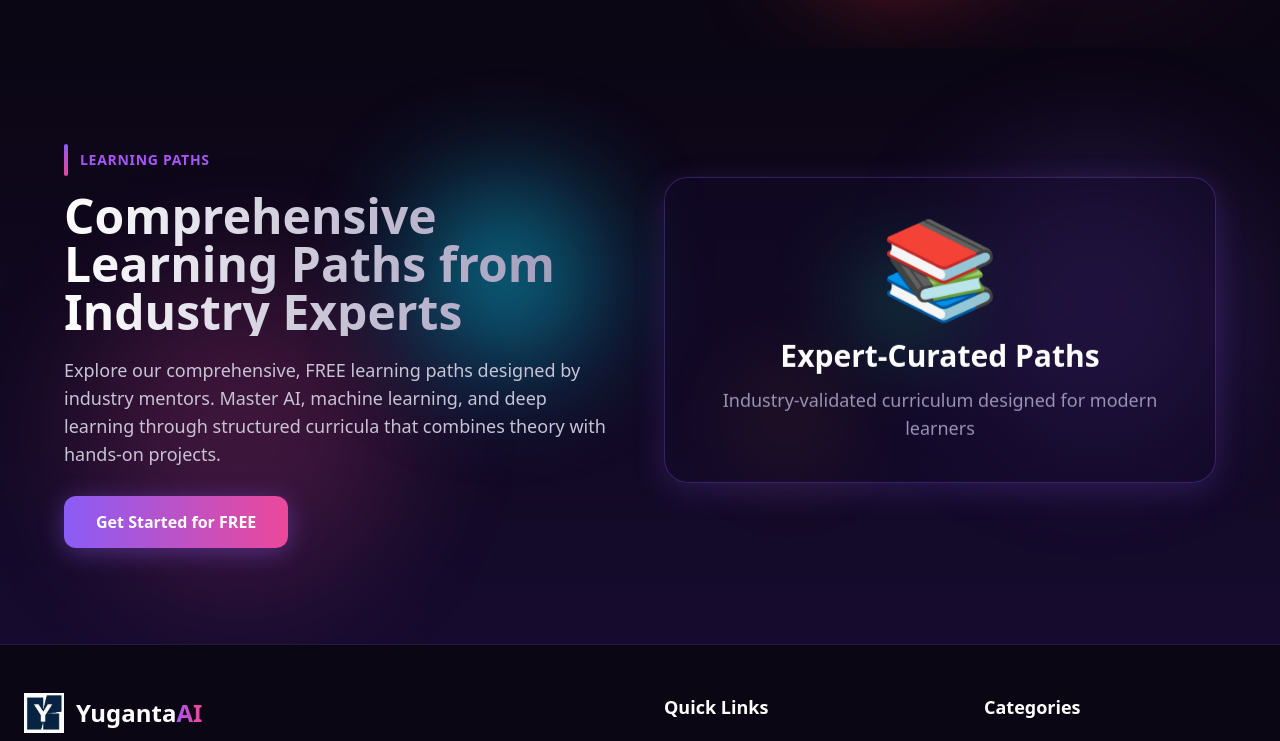
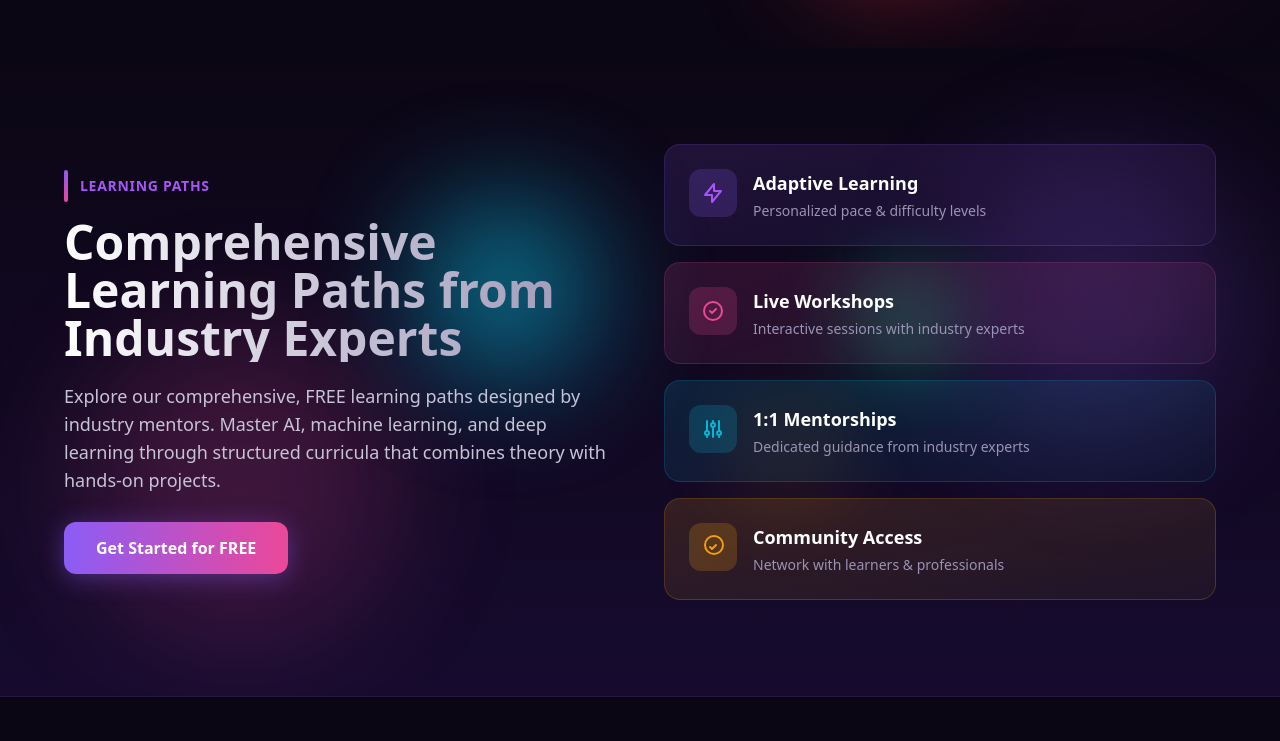
Before and after one commit to KaryampudiMadhav/YuganthaAI, a React (Vite) app in the folder frontend/: page /courses in a window 1280 px wide. Shown: the part 1507-2248 px from the top of the page. Built offline with nearby package versions, Linux system fonts and the light colour scheme.

Commit message:
improved hero section

```diff
--- a/frontend/src/components/Hero.jsx
+++ b/frontend/src/components/Hero.jsx
@@ -41,13 +41,13 @@ export default function Hero() {
 						<svg className='w-6 h-6 text-[#A855F7] mb-2 mx-auto group-hover:scale-110 transition-transform duration-300' fill='currentColor' viewBox='0 0 20 20'>
 							<path d='M9 4.804A7.968 7.968 0 005.5 4c-1.255 0-2.443.29-3.5.804v10.441c1.057-.465 2.245-.779 3.5-.779 1.948 0 3.764.382 5.384 1.176A8.025 8.025 0 0115.5 15c1.948 0 3.764.382 5.384 1.176V4.804A7.967 7.967 0 0015.5 4c-1.255 0-2.443.29-3.5.804V12a8.025 8.025 0 00-3-6.196zM8 5.5a.5.5 0 11-1 0 .5.5 0 011 0z' />
 						</svg>
-						<p className='text-sm md:text-base font-semibold'>150+ Learning Hours</p>
+						<p className='text-sm md:text-base font-semibold'>100+ Learning Hours</p>
 					</div>
 					<div className='bg-[rgba(139,92,246,0.08)] border border-[rgba(139,92,246,0.2)] rounded-xl px-4 py-3 hover:bg-[rgba(139,92,246,0.12)] hover:border-[rgba(139,92,246,0.4)] transition-all duration-300 group animate-scaleInUp animation-delay-300'>
 						<svg className='w-6 h-6 text-[#A855F7] mb-2 mx-auto group-hover:scale-110 transition-transform duration-300' fill='currentColor' viewBox='0 0 20 20'>
 							<path fillRule='evenodd' d='M6.267 3.455a3.066 3.066 0 001.745-.723 3.066 3.066 0 013.976 0 3.066 3.066 0 001.745.723 3.066 3.066 0 012.812 3.062v6.648a3.066 3.066 0 01-3.062 3.062H9.231A9.065 9.065 0 007.000 16.89a9.065 9.065 0 00-2.231.274H4.267a3.066 3.066 0 01-3.062-3.062V6.517a3.066 3.066 0 012.812-3.062zM9 12a1 1 0 11-2 0 1 1 0 012 0z' clipRule='evenodd' />
 						</svg>
-						<p className='text-sm md:text-base font-semibold'>12+ Real Projects</p>
+						<p className='text-sm md:text-base font-semibold'>Real Projects</p>
 					</div>
 				</div>
 
--- a/frontend/src/components/LearningPaths.jsx
+++ b/frontend/src/components/LearningPaths.jsx
@@ -39,20 +39,70 @@ export default function LearningPaths() {
 						</button>
 					</div>
 
-					{/* Image */}
+					{/* Right Section - Learning Stats Cards */}
 				<div ref={imageRef} className={`w-full md:w-1/2 ${imageVisible ? 'animate-slideInRight' : 'opacity-0'}`}>
-						<div className='bg-[rgba(22,11,46,0.4)] backdrop-blur-xl border border-[rgba(139,92,246,0.3)] rounded-3xl p-8 md:p-10 shadow-[0_8px_32px_rgba(139,92,246,0.2)] hover:shadow-[0_16px_48px_rgba(139,92,246,0.3)] transition-all duration-300 animate-float'>
-							<div className='text-center'>
-								<div className='text-7xl md:text-8xl mb-6'>📚</div>
-								<p className='text-2xl md:text-3xl font-bold text-white mb-3'>
-									Expert-Curated Paths
-								</p>
-								<p className='text-[#9A93B5] text-base md:text-lg'>
-									Industry-validated curriculum designed for modern learners
-								</p>
+					<div className='space-y-4'>
+						{/* Card 1 */}
+						<div className='bg-gradient-to-br from-[rgba(139,92,246,0.15)] to-[rgba(168,85,247,0.05)] backdrop-blur-xl border border-[rgba(139,92,246,0.2)] rounded-2xl p-6 hover:border-[rgba(139,92,246,0.4)] transition-all duration-300 group hover:shadow-[0_8px_32px_rgba(139,92,246,0.2)]'>
+							<div className='flex items-start gap-4'>
+								<div className='p-3 bg-[rgba(139,92,246,0.2)] rounded-xl group-hover:bg-[rgba(139,92,246,0.3)] transition-colors'>
+									<svg className='w-6 h-6 text-[#A855F7]' fill='none' stroke='currentColor' viewBox='0 0 24 24'>
+										<path strokeLinecap='round' strokeLinejoin='round' strokeWidth={2} d='M13 10V3L4 14h7v7l9-11h-7z' />
+									</svg>
+								</div>
+								<div className='flex-1'>
+									<h3 className='text-lg font-bold text-white mb-1'>Adaptive Learning</h3>
+									<p className='text-sm text-[#9A93B5]'>Personalized pace & difficulty levels</p>
+								</div>
+							</div>
+						</div>
+
+						{/* Card 2 */}
+						<div className='bg-gradient-to-br from-[rgba(236,72,153,0.15)] to-[rgba(244,114,182,0.05)] backdrop-blur-xl border border-[rgba(236,72,153,0.2)] rounded-2xl p-6 hover:border-[rgba(236,72,153,0.4)] transition-all duration-300 group hover:shadow-[0_8px_32px_rgba(236,72,153,0.2)]'>
+							<div className='flex items-start gap-4'>
+								<div className='p-3 bg-[rgba(236,72,153,0.2)] rounded-xl group-hover:bg-[rgba(236,72,153,0.3)] transition-colors'>
+									<svg className='w-6 h-6 text-[#EC4899]' fill='none' stroke='currentColor' viewBox='0 0 24 24'>
+										<path strokeLinecap='round' strokeLinejoin='round' strokeWidth={2} d='M9 12l2 2 4-4m6 2a9 9 0 11-18 0 9 9 0 0118 0z' />
+									</svg>
+								</div>
+								<div className='flex-1'>
+									<h3 className='text-lg font-bold text-white mb-1'>Live Workshops</h3>
+									<p className='text-sm text-[#9A93B5]'>Interactive sessions with industry experts</p>
+								</div>
+							</div>
+						</div>
+
+						{/* Card 3 */}
+						<div className='bg-gradient-to-br from-[rgba(6,182,212,0.15)] to-[rgba(8,145,178,0.05)] backdrop-blur-xl border border-[rgba(6,182,212,0.2)] rounded-2xl p-6 hover:border-[rgba(6,182,212,0.4)] transition-all duration-300 group hover:shadow-[0_8px_32px_rgba(6,182,212,0.2)]'>
+							<div className='flex items-start gap-4'>
+								<div className='p-3 bg-[rgba(6,182,212,0.2)] rounded-xl group-hover:bg-[rgba(6,182,212,0.3)] transition-colors'>
+									<svg className='w-6 h-6 text-[#06B6D4]' fill='none' stroke='currentColor' viewBox='0 0 24 24'>
+										<path strokeLinecap='round' strokeLinejoin='round' strokeWidth={2} d='M12 6V4m0 2a2 2 0 100 4m0-4a2 2 0 110 4m-6 8a2 2 0 100-4m0 4a2 2 0 110-4m0 4v2m0-6V4m6 6v10m6-2a2 2 0 100-4m0 4a2 2 0 110-4m0 4v2m0-6V4' />
+									</svg>
+								</div>
+								<div className='flex-1'>
+									<h3 className='text-lg font-bold text-white mb-1'>1:1 Mentorships</h3>
+									<p className='text-sm text-[#9A93B5]'>Dedicated guidance from industry experts</p>
+								</div>
+							</div>
+						</div>
+
+						{/* Card 4 */}
+						<div className='bg-gradient-to-br from-[rgba(245,158,11,0.15)] to-[rgba(251,191,36,0.05)] backdrop-blur-xl border border-[rgba(245,158,11,0.2)] rounded-2xl p-6 hover:border-[rgba(245,158,11,0.4)] transition-all duration-300 group hover:shadow-[0_8px_32px_rgba(245,158,11,0.2)]'>
+							<div className='flex items-start gap-4'>
+								<div className='p-3 bg-[rgba(245,158,11,0.2)] rounded-xl group-hover:bg-[rgba(245,158,11,0.3)] transition-colors'>
+									<svg className='w-6 h-6 text-[#F59E0B]' fill='none' stroke='currentColor' viewBox='0 0 24 24'>
+										<path strokeLinecap='round' strokeLinejoin='round' strokeWidth={2} d='M9 12l2 2 4-4m7 0a9 9 0 11-18 0 9 9 0 0118 0z' />
+									</svg>
+								</div>
+								<div className='flex-1'>
+									<h3 className='text-lg font-bold text-white mb-1'>Community Access</h3>
+									<p className='text-sm text-[#9A93B5]'>Network with learners & professionals</p>
+								</div>
 							</div>
 						</div>
 					</div>
+				</div>
 				</div>
 			</div>
 		</section>
```
